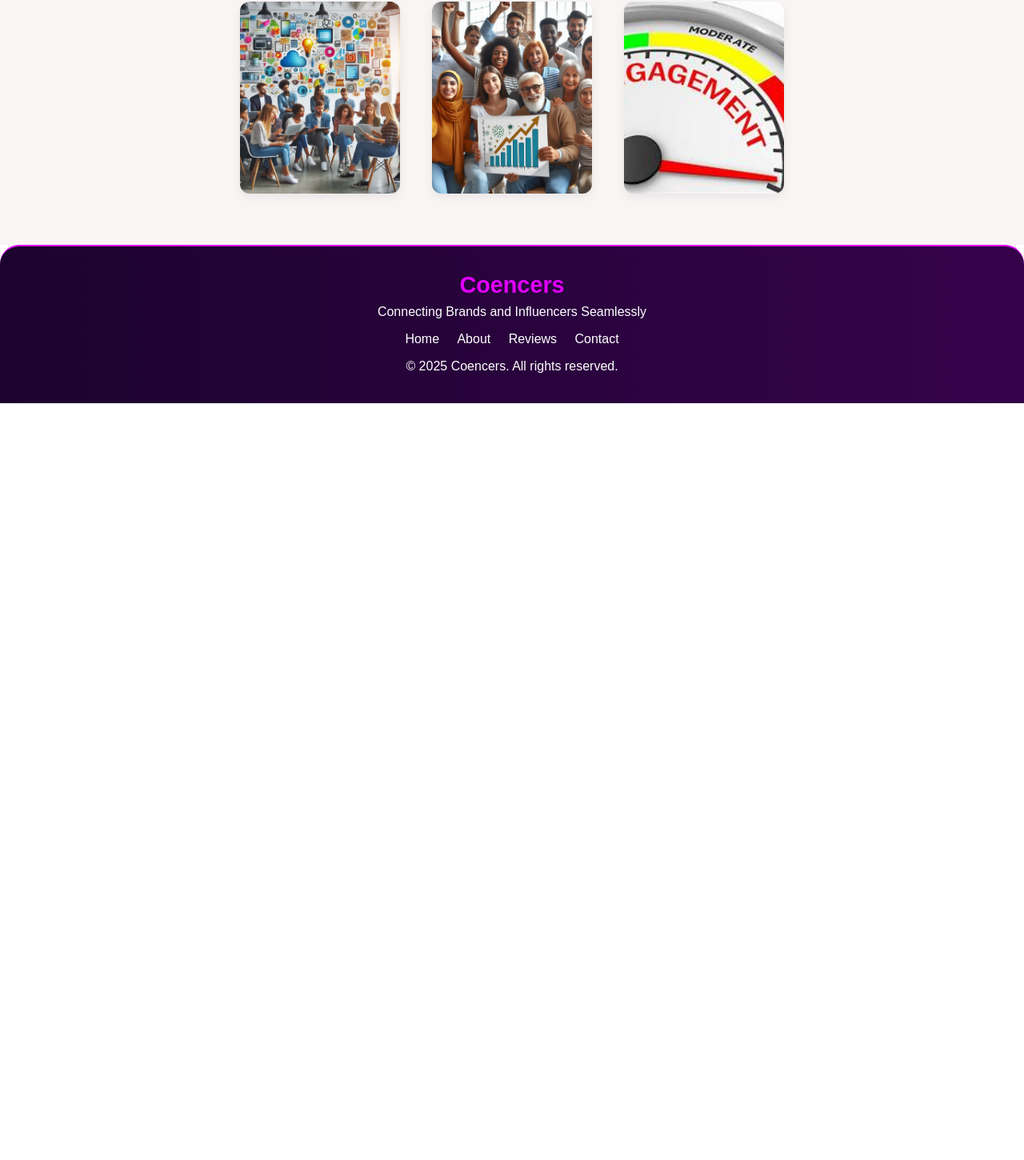
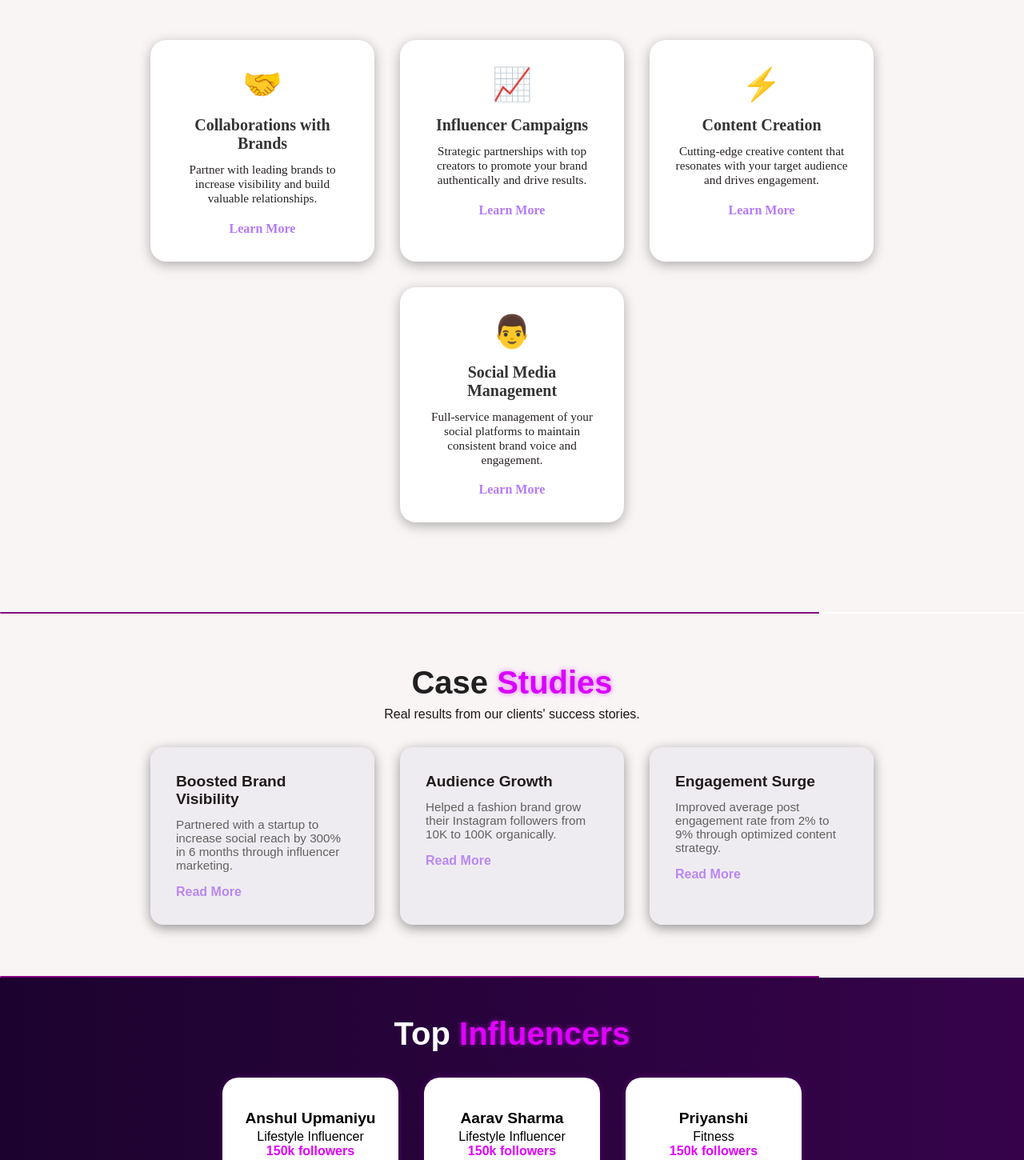
Before and after one commit to iamshubham1704/coencers4, a Next.js app: page / in a window 1280 px wide. Shown: the part 1289-2739 px from the top of the page at 80% size. Before the commit the page ends 1793 px from the top, so only its background shows below. Built offline with nearby package versions, Linux system fonts and the light colour scheme; a web font is replaced by a local one.

Commit message:
updated home page

```diff
--- a/app/home.css
+++ b/app/home.css
@@ -1,4 +1,11 @@
 @import url('https://fonts.googleapis.com/css2?family=Inknut+Antiqua&family=Josefin+Sans&display=swap');
+
+.separation {
+  height: 2px;
+  width: 80%;
+  background: purple;
+  border-radius: 4px;
+}
 
 .hero {
   text-align: center;
@@ -133,56 +140,54 @@
 .offer-cards {
   display: flex;
   justify-content: center;
-  gap: 2.5rem;
   flex-wrap: wrap;
+  gap: 2rem;
+  padding: 3rem 1rem;
 }
 
 .card {
-  position: relative;
-  width: 200px;
-  height: 240px;
-  border-radius: 12px;
-  overflow: hidden;
-  cursor: pointer;
-  box-shadow: 0 4px 12px rgb(0 0 0 / 0.07);
+  background-color: #ffffff;
+  padding: 2rem;
+  border-radius: 20px;
+  width: 280px;
+  text-align: center;
+  color: #343434;
+  box-shadow: 0 4px 15px rgba(0, 0, 0, 0.3);
   transition: transform 0.3s ease;
 }
 
 .card:hover {
-  transform: translateY(-8px);
+  transform: translateY(-5px);
 }
 
-.card-img {
-  object-fit: cover;
-  filter: brightness(1);
-  transition: filter 0.3s ease;
+.icon {
+  font-size: 2.5rem;
+  color: #00d1ff;
+  /* Neon blue */
+  margin-bottom: 1rem;
 }
 
-.card:hover .card-img {
-  filter: brightness(0.4);
+.title {
+  font-size: 1.25rem;
+  font-weight: 700;
+  margin-bottom: 0.75rem;
 }
 
-.card-text {
-  position: absolute;
-  bottom: 0;
-  left: 0;
-  right: 0;
-  top: 0;
-  display: flex;
-  justify-content: center;
-  align-items: center;
-  font-family: 'Josefin Sans', sans-serif;
-  font-size: 1rem;
-  color: #fff;
-  font-weight: 600;
-  text-align: center;
-  opacity: 0;
-  transition: opacity 0.3s ease;
-  padding: 1rem;
+.description {
+  font-size: 0.95rem;
+  color: #272222;
+  margin-bottom: 1.2rem;
 }
 
-.card:hover .card-text {
-  opacity: 1;
+.learn-more {
+  color: #b37af9;
+  font-weight: 600;
+  text-decoration: none;
+  transition: color 0.3s;
+}
+
+.learn-more:hover {
+  color: #0ff;
 }
 
 
@@ -190,3 +195,199 @@
 html {
   scroll-behavior: smooth;
 }
+
+.case-study {
+  padding: 4rem 1rem;
+  background-color: #f9f5f5;
+  color: rgb(33, 32, 32);
+  text-align: center;
+}
+
+.case-study-title {
+  font-size: 2.5rem;
+  font-weight: bold;
+  margin-bottom: 0.5rem;
+}
+
+
+.case-study-subtitle {
+  font-size: 1rem;
+  color: #1d1818;
+  margin-bottom: 2rem;
+}
+
+.case-cards {
+  display: flex;
+  flex-wrap: wrap;
+  gap: 2rem;
+  justify-content: center;
+}
+
+.case-card {
+  background-color: #efecf1;
+  padding: 2rem;
+  border-radius: 16px;
+  width: 280px;
+  box-shadow: 0 4px 15px rgba(0, 0, 0, 0.4);
+  transition: transform 0.3s ease;
+  text-align: left;
+}
+
+.case-card:hover {
+  transform: translateY(-5px);
+}
+
+.case-card-title {
+  font-size: 1.2rem;
+  font-weight: 700;
+  margin-bottom: 0.75rem;
+  color: #211b1b;
+}
+
+.case-card-description {
+  font-size: 0.95rem;
+  color: #646161;
+  margin-bottom: 1rem;
+}
+
+.case-learn-more {
+  color: #ba88f1;
+  font-weight: 600;
+  text-decoration: none;
+}
+
+.case-learn-more:hover {
+  color: #2b213b;
+}
+
+.top-influencers {
+  padding: 3rem 1rem;
+  background: linear-gradient(to right, #1c032e, #36034b);
+  color: white;
+  text-align: center;
+  font-family: 'Poppins', sans-serif;
+}
+
+.top-influencers h1 {
+  font-size: 2.5rem;
+  margin-bottom: 2rem;
+}
+
+.top-influencers h1 span {
+  color: #e100ff;
+}
+
+.influencer-grid {
+  display: flex;
+  justify-content: center;
+  flex-wrap: wrap;
+  gap: 2rem;
+}
+
+.influencer-card {
+  background: #fff;
+  color: #000;
+  border-radius: 20px;
+  padding: 1.5rem;
+  width: 220px;
+  box-shadow: 0 0 10px rgba(225, 0, 255, 0.2);
+  transition: transform 0.3s ease;
+}
+
+.influencer-card:hover {
+  transform: translateY(-5px);
+}
+
+.influencer-card img {
+  width: 100%;
+  height: 200px;
+  border-radius: 15px;
+  object-fit: cover;
+}
+
+.influencer-card h3 {
+  margin: 1rem 0 0.2rem;
+  font-size: 1.2rem;
+}
+
+.influencer-card .followers {
+  font-weight: bold;
+  color: #e100ff;
+}
+
+.brands-collaboration {
+  padding: 3rem 1rem;
+  background: linear-gradient(to right, #1c032e, #36034b);
+  color: white;
+  text-align: center;
+  font-family: 'Poppins', sans-serif;
+}
+
+.brands-collaboration h1 {
+  font-size: 2.5rem;
+  margin-bottom: 2rem;
+}
+
+.brands-collaboration .highlight {
+  color: #e100ff;
+}
+
+.brands-logos {
+  display: flex;
+  justify-content: center;
+  flex-wrap: wrap;
+  gap: 2rem;
+  padding-top: 1rem;
+}
+
+.brand-card {
+  background: white;
+  padding: 1rem;
+  border-radius: 1rem;
+  box-shadow: 0 0 10px rgba(225, 0, 255, 0.15);
+  width: 120px;
+  height: 120px;
+  display: flex;
+  align-items: center;
+  justify-content: center;
+}
+
+.brand-card img {
+  max-width: 80%;
+  max-height: 80%;
+  object-fit: contain;
+}
+
+.ready-to-collaborate {
+  background-color: #efecf1;
+  color: rgb(38, 30, 30);
+  padding: 4rem 2rem;
+  text-align: center;
+  font-family: 'Poppins', sans-serif;
+  border-top: 2px solid #e100ff;
+}
+
+.ready-to-collaborate h2 {
+  font-size: 2.5rem;
+  margin-bottom: 1rem;
+}
+
+.ready-to-collaborate p {
+  font-size: 1.2rem;
+  margin-bottom: 2rem;
+}
+
+.ready-to-collaborate button {
+  background-color: #e100ff;
+  color: white;
+  border: none;
+  padding: 0.8rem 2rem;
+  font-size: 1.1rem;
+  border-radius: 10px;
+  cursor: pointer;
+  transition: background 0.3s ease;
+}
+
+.ready-to-collaborate button:hover {
+  background-color: #c400e6;
+}
--- a/app/page.js
+++ b/app/page.js
@@ -1,13 +1,37 @@
 import Link from "next/link";
 import Sphere from "./components/Sphere/Sphere";
 import './home.css'
-import Image from "next/image";
+
 
 export default function Home() {
+
+  const influencers = [
+    {
+      name: 'Anshul Upmaniyu',
+      role: 'Lifestyle Influencer',
+      follwers: '150k',
+    },
+    {
+      name: 'Aarav Sharma',
+      role: 'Lifestyle Influencer',
+      follwers: '150k',
+    },
+    {
+      name: 'Priyanshi',
+      role: 'Fitness',
+      follwers: '150k',
+    },
+  ]
+
+  const brands = [
+  { name: 'Nike', logo: '/google.png' },
+  { name: 'Amazon', logo: '/facebook.png' },
+  { name: 'Apple', logo: '/instagram.png' },
+  { name: 'Spotify', logo: '/linkdin.png' },
+  { name: 'Netflix', logo: '/youtube.png' },
+];
   return (
     <div>
-
-
       <section className="hero">
         <h1 className="hero-title">
           WELCOME TO <span className="highlight">COENCERS</span>
@@ -21,6 +45,7 @@ export default function Home() {
           <Link href="/contact"><button className="contact-btn">Contact</button></Link>
         </div>
       </section>
+
       <Sphere />
       <section className="additional">
         <div className="working">
@@ -32,27 +57,119 @@ export default function Home() {
           </p>
         </div>
 
-        <h3 className="offer-heading">What We Offer?</h3>
+
+
+        <h3 className="offer-heading">Our Services</h3>
 
         <div className="offer-cards">
           <div className="card">
-            <Image src="/1223.png" fill alt="Collaborations" className="card-img" />
-            <div className="card-text">Collaborations with Brands</div>
+            <div className="icon">🤝</div>
+            <h3 className="title">Collaborations with Brands</h3>
+            <p className="description">
+              Partner with leading brands to increase visibility and build valuable relationships.
+            </p>
+            <a href="#" className="learn-more">Learn More</a>
           </div>
 
           <div className="card">
-            <Image src="/audience.png" fill alt="Audience Growth" className="card-img" />
-            <div className="card-text">Grow Your Audience</div>
+            <div className="icon">📈</div>
+            <h3 className="title">Influencer Campaigns</h3>
+            <p className="description">
+              Strategic partnerships with top creators to promote your brand authentically and drive results.
+            </p>
+            <a href="#" className="learn-more">Learn More</a>
           </div>
 
           <div className="card">
-            <Image src="/enange.jpeg" fill alt="Boost Engagement" className="card-img" />
-            <div className="card-text">Boost Engagement</div>
+            <div className="icon">⚡</div>
+            <h3 className="title">Content Creation</h3>
+            <p className="description">
+              Cutting-edge creative content that resonates with your target audience and drives engagement.
+            </p>
+            <a href="#" className="learn-more">Learn More</a>
+          </div>
+          <div className="card">
+            <div className="icon">👨</div>
+            <h3 className="title">Social Media Management</h3>
+            <p className="description">
+              Full-service management of your social platforms to maintain consistent brand voice and engagement.
+            </p>
+            <a href="#" className="learn-more">Learn More</a>
           </div>
         </div>
+      </section>
 
+      <div className="separation"></div>
 
+      <section className="case-study">
+        <h2 className="case-study-title">
+          Case <span className="highlight">Studies</span>
+        </h2>
+        <p className="case-study-subtitle">
+          Real results from our clients' success stories.
+        </p>
+
+        <div className="case-cards">
+          <div className="case-card">
+            <h3 className="case-card-title">Boosted Brand Visibility</h3>
+            <p className="case-card-description">
+              Partnered with a startup to increase social reach by 300% in 6 months through influencer marketing.
+            </p>
+            <a href="#" className="case-learn-more">Read More</a>
+          </div>
+
+          <div className="case-card">
+            <h3 className="case-card-title">Audience Growth</h3>
+            <p className="case-card-description">
+              Helped a fashion brand grow their Instagram followers from 10K to 100K organically.
+            </p>
+            <a href="#" className="case-learn-more">Read More</a>
+          </div>
+
+          <div className="case-card">
+            <h3 className="case-card-title">Engagement Surge</h3>
+            <p className="case-card-description">
+              Improved average post engagement rate from 2% to 9% through optimized content strategy.
+            </p>
+            <a href="#" className="case-learn-more">Read More</a>
+          </div>
+        </div>
       </section>
+
+      <div className="separation"></div>
+
+      <section className="top-influencers">
+        <h1>Top <span className="highlight">Influencers</span></h1>
+        <div className="influencer-grid">
+          {influencers.map((influencers, index) => (
+            <div className="influencer-card" key={index}>
+              <h3>{influencers.name}</h3>
+              <p>{influencers.role}</p>
+              <p className="followers">{influencers.follwers} followers</p>
+            </div>
+          ))}
+        </div>
+      </section>
+
+      <section className="brands-collaboration">
+        <h1>
+          Brands <span className="highlight">Associated with us!!!</span>
+        </h1>
+        <div className="brands-logos">
+          {brands.map((brand, index) => (
+            <div key={index} className="brand-card">
+              <img src={brand.logo} alt={brand.name} />
+            </div>
+          ))}
+        </div>
+      </section>
+
+      <section className="ready-to-collaborate">
+      <h2>Ready to Collaborate?</h2>
+      <p>Join the fastest-growing influencer network today!</p>
+      <Link href="contact"><button>Get Started</button></Link>
+    </section>
+
     </div>
   );
 }
```
